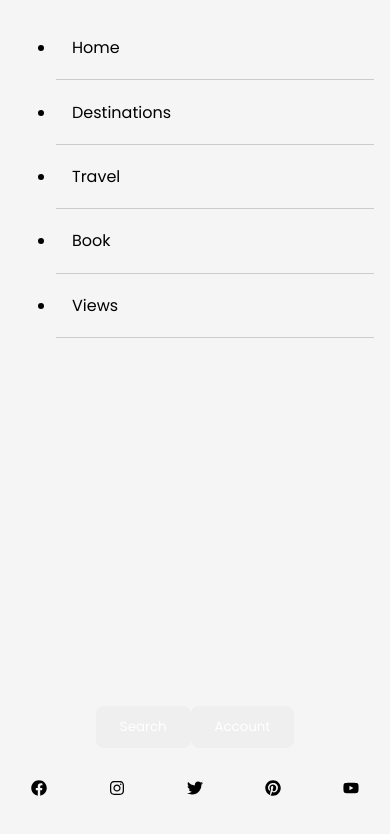
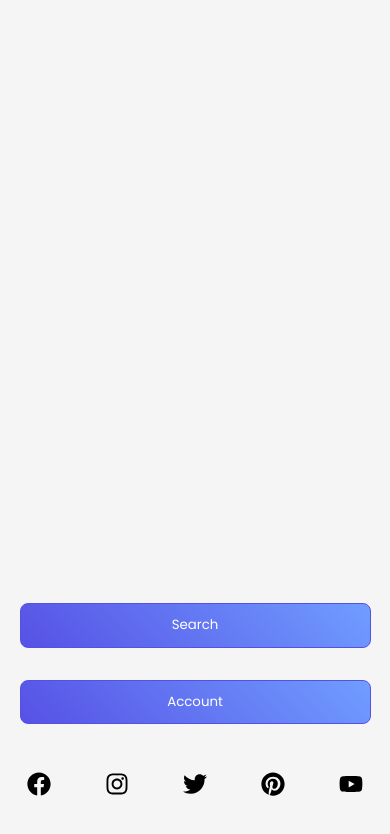
Before and after one commit to mohamed-haouari/Travel-Website, a React (Create React App) app in the folder travel-website/: page / in a window 390 px wide. Shown: the top 834 px of the page. Built offline with nearby package versions, Linux system fonts and the light colour scheme.

Commit message:
navbar-3

```diff
--- a/travel-website/src/components/navbar/Navbar.js
+++ b/travel-website/src/components/navbar/Navbar.js
@@ -1,4 +1,4 @@
-import React from 'react'
+import React, {useState} from 'react'
 import { BiSearch } from 'react-icons/bi'
 import { BsPerson } from 'react-icons/bs'
 import { HiOutlineMenuAlt4 } from 'react-icons/hi'
@@ -7,8 +7,11 @@ import { FaFacebook, FaInstagram, FaPinterest, FaTwitter, FaYoutube } from 'reac
 import './NavbarStyle.css'
 
 function NavBar() {
+  const [nav, setNav] = useState (false)
+  const handleNav = () => setNav (!nav)
+
   return (
-    <div className="navbar">
+    <div className={ nav ? 'navbar navbar-bg' : 'navbar'}>
         <div className="logo">
          <h2>BEACHES.</h2>
         </div>
@@ -20,19 +23,19 @@ function NavBar() {
           <li>Views</li>
         </ul>
       <div className="nav-icons">
-       <BiSearch className="icon" />
+       <BiSearch className="icon" style={{marginRight: '1rem' }}/>
        <BsPerson className="icon" />
       </div>
-      <div className="hamburger">
+      <div className="hamburger" onClick={handleNav}>
            <HiOutlineMenuAlt4 className="icon"/>
       </div>
-      <div className="mobile-menu">
+      <div className={ nav ? 'mobile-menu active' : 'mobile-menu'}>
          <ul className="mobile-nav">
-         <li>Home</li>
-          <li>Destinations</li>
-          <li>Travel</li>
-          <li>Book</li>
-          <li>Views</li>
+        <li>Home</li>
+        <li>Destinations</li>
+        <li>Travel</li>
+        <li>Book</li>
+        <li>Views</li>
              </ul>
              <div className="mobile-menu-bottom">
                  <div className="menu-icons">
--- a/travel-website/src/components/navbar/NavbarStyle.css
+++ b/travel-website/src/components/navbar/NavbarStyle.css
@@ -6,6 +6,10 @@
     align-items: center;
     padding: 0 1rem;
     z-index: 2;
+}
+
+.navbar-bg {
+    background-color: #f5f5f5;
 }
 
 .nav-menu {
@@ -25,13 +29,18 @@ li {
     display: none;
 }
 
+.icon {
+    font-size: 1.5rem;
+    cursor: pointer;
+}
+
 @media screen and (max-width: 940px) {
 
     .mobile-menu {
         display: flex;
         flex-direction: column;
         width: 100%;
-        top: 0;
+        top: -100vh;
         left: 0;
         position: absolute;
         justify-content: space-between;
@@ -39,6 +48,15 @@ li {
         /* color: rgba(255, 255, 255, .95 ) */
         background-color: #f5f5f5;
         transition: 0.3s;
+        color: #000;
+    }
+
+    .dark {
+        color: #000;
+    }
+
+    .active  {
+        top: 80px;
     }
 
     .mobile-menu li {
@@ -54,7 +72,7 @@ li {
     .mobile-menu-bottom {
         width: 100%;
         text-align: center;
-        padding:1rem 0;
+        padding: 1rem 0;
     }
 
     .social-icons {
@@ -68,6 +86,11 @@ li {
         transition : 0.3s;
     }
 
+    .mobile-menu button {
+        margin: 1rem;
+        width: 90%;
+    }
+
     .nav-menu {
         display: none;
     }
--- a/travel-website/src/index.css
+++ b/travel-website/src/index.css
@@ -1,8 +1,66 @@
 @import url('https://fonts.googleapis.com/css2?family=Poppins:wght@100;200;300;400;500;600;700;800;900&family=Roboto+Condensed:wght@300;400;700&display=swap');
 
 :root {
-  -primary-dark: #5651e5;
-  -primary-light: #709dff;
+  --primary-dark: #5651e5;
+  --primary-light: #709dff;
+}
+
+* {
+  box-sizing: border-box;
+  margin: 0;
+  padding: 0;
+}
+body {
+  font-family: "Poppins", sans-serif;
+}
+
+ul {
+  list-style-type: none;
+}
+
+a {
+  text-decoration: none;
+}
+
+h1 {
+  font-size: 3.5rem;
+}
+h2 {
+  font-size: 2rem;
+}
+
+.container {
+  max-width: 1240px;
+  margin: auto;
+  padding: 0 1rem;
+}
+
+button {
+  background-image: linear-gradient(45deg,var(--primary-dark) 0%, var(--primary-light) 100%);
+  border: 1px solid var(--primary-dark);
+  color: #fff;
+  padding: .7rem 1.5rem;
+  border-radius: 8px;
+  cursor: pointer;
+  font-family: 'Poppins', sans-serif;
+}
+
+
+
+@media screen and (max-width: 940px) {
+  h1 {
+    font-size: 2.5rem;
+  }
+  h2 {
+    font-size: 1.5rem;
+  }
+}
+
+
+
+:root {
+  --primary-dark: #5651e5;
+  --primary-light: #709dff;
 }
 
 * {
@@ -12,11 +70,11 @@
 }
 
 body {
-   font-family: "Poppins" , sans-serif;
+  font-family: "Poppins", sans-serif;
 }
 
 ul {
-  text-decoration: none;
+  list-style-type: none;
 }
 
 a {
@@ -26,10 +84,10 @@ a {
 h1 {
   font-size: 3.5rem;
 }
-
 h2 {
   font-size: 2rem;
 }
+
 .container {
   max-width: 1240px;
   margin: auto;
@@ -37,11 +95,11 @@ h2 {
 }
 
 button {
-  background-image: linear-gradient(45degn,var(--primary-dark) 0%, var(--primary-light) 100%);
+  background-image: linear-gradient(45deg,var(--primary-dark) 0%, var(--primary-light) 100%);
   border: 1px solid var(--primary-dark);
   color: #fff;
   padding: .7rem 1.5rem;
-  border-radius:  8px;
+  border-radius: 8px;
   cursor: pointer;
   font-family: 'Poppins', sans-serif;
 }
```
